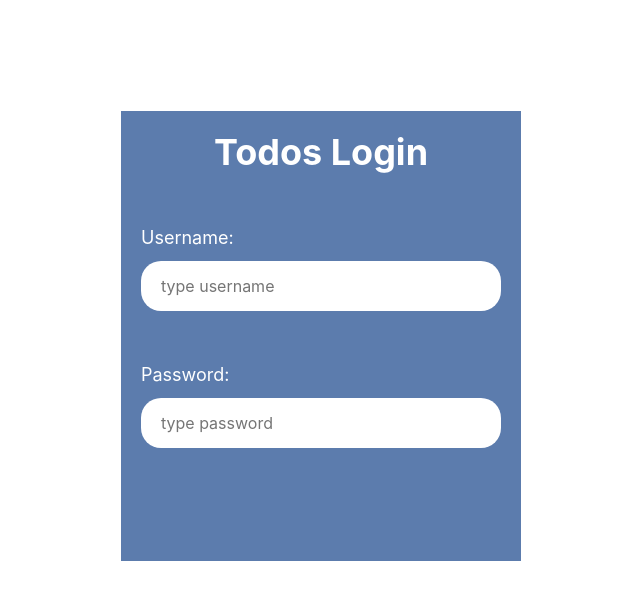
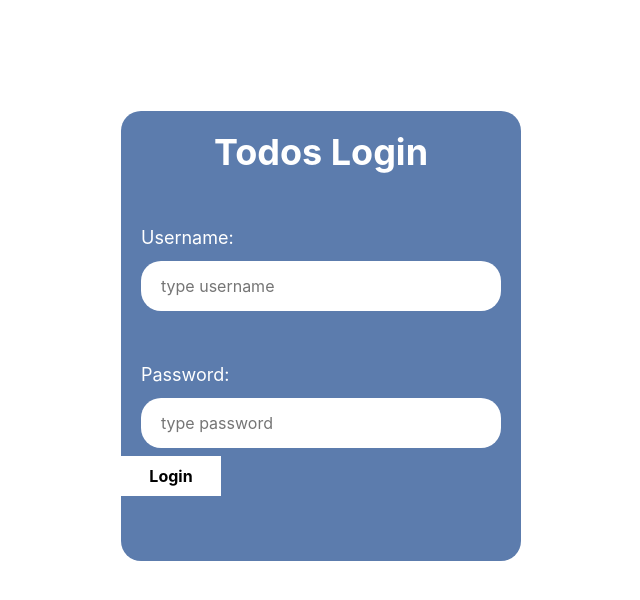
Before and after one commit to sjasminetya/todos-frontend-react, a React (Create React App) app: page / in a window 1280 px wide. Shown: the top 600 px of the page, without its empty margins (319-959 px from the left). Built offline with nearby package versions, Linux system fonts and the light colour scheme.

Commit message:
button component

```diff
--- a/src/App.jsx
+++ b/src/App.jsx
@@ -1,6 +1,8 @@
 import React, {useState} from 'react'
 import styles from './App.module.css';
 import Input from './component/base/Input/Input'
+import Button from './component/base/Button/Button'
+import Swal from 'sweetalert2'
 
 function App() {
   const [username, setUsername] = useState('')
@@ -16,6 +18,11 @@ function App() {
     setPassword(password)
   }
 
+  const handleClick = (event) => {
+    event.preventDefault()
+    Swal.fire('Any fool can use a computer')
+  }
+
   return (
     <div>
       <div className="container">
@@ -26,6 +33,7 @@ function App() {
               <form>
                 <Input value={username} type='text' id='username' label='Username:' placeholder='type username' onChange={handleChangeUsername} />
                 <Input value={password} type='password' id='password' label='Password:' placeholder='type password' onChange={handleChangePassword} />
+                <Button title='Login' className={styles.login} onClick={handleClick} />
               </form>
             </div>
           </div>
--- a/src/App.module.css
+++ b/src/App.module.css
@@ -4,6 +4,7 @@
   height: 450px;
   margin: auto;
   margin-top: 10%;
+  border-radius: 20px;
 }
 
 .todos-login h4 {
--- /dev/null
+++ b/src/component/base/Button/Button.css
@@ -0,0 +1,10 @@
+button {
+    width: 100px;
+    height: 40px;
+    margin: 20px;
+    background: #FFFFFF;
+    border: none;
+    border-radius: 20px;
+    color: #000000;
+    font-weight: bold;
+}
--- /dev/null
+++ b/src/component/base/Button/Button.jsx
@@ -0,0 +1,10 @@
+import React from 'react'
+import './Button.css'
+
+export default function Button({title, className, onClick}) {
+    return (
+        <div>
+            <button type="submit" className={className} onClick={(event) => onClick(event)}>{title}</button>
+        </div>
+    )
+}
```
